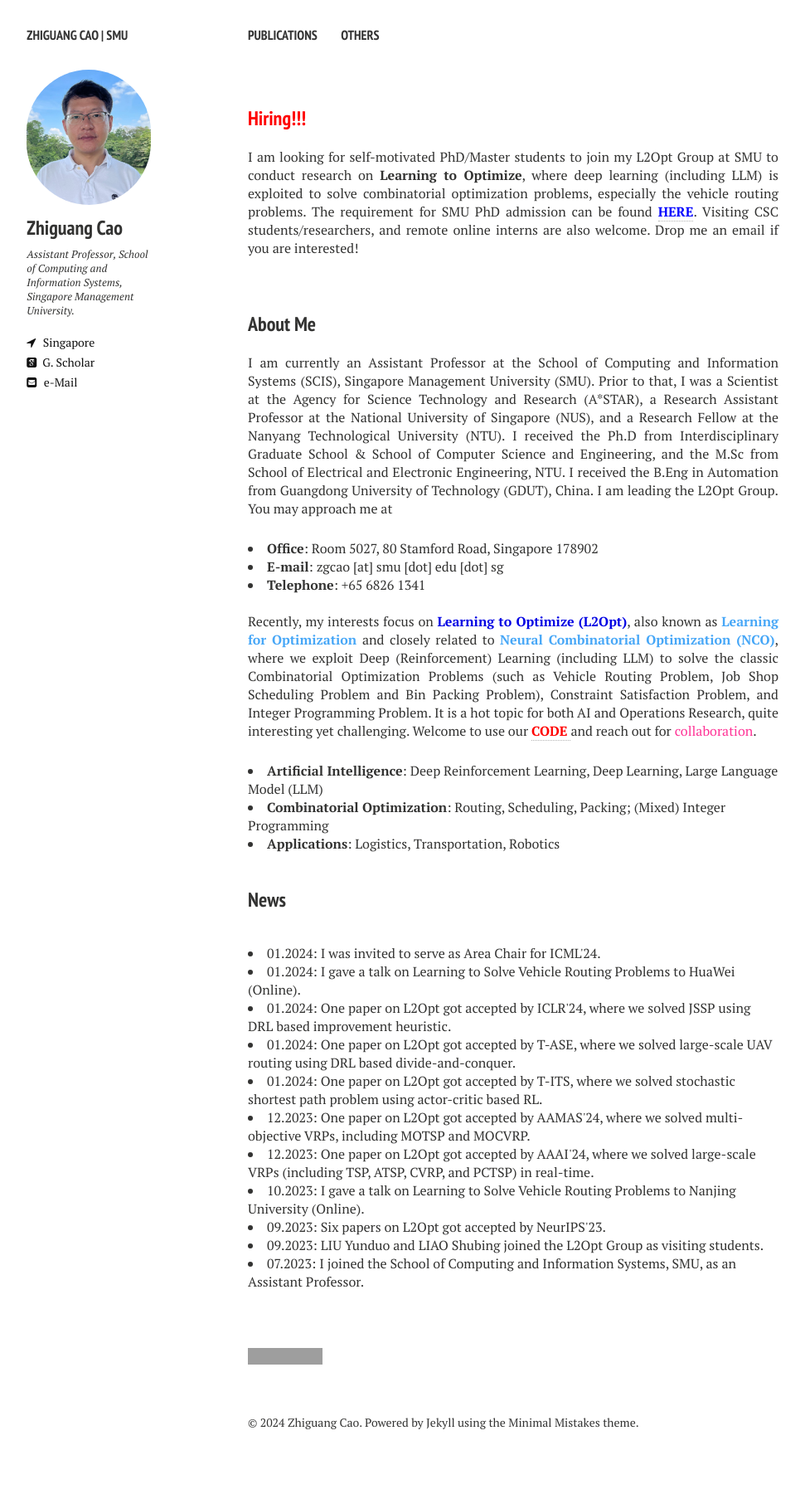
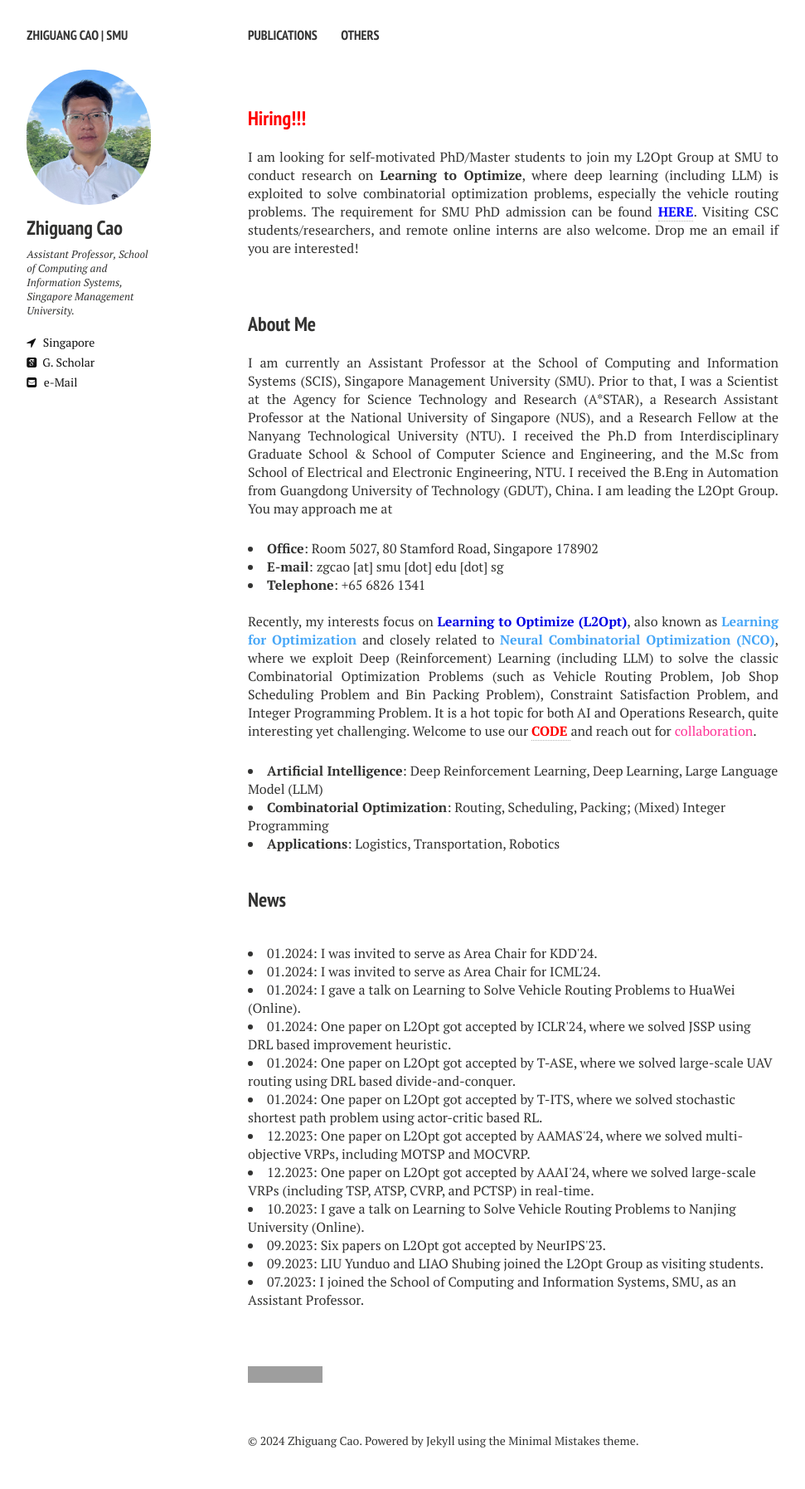
Before and after one commit to zhiguangcaosg/zhiguangcaosg.github.io, a Jekyll site: the page built from index.md, in a window 1280 px wide. Shown: the whole page at 83% size, without its empty margins (21-992 px from the left). Built offline with Jekyll 4.4.1, drawn with Linux system fonts in a browser that asks for light colours; nearby versions of some CDN libraries; before the commit the page ends 1773 px from its top, so only the background shows below that; grey boxes are pictures that could not be loaded.

Commit message:
Update index.md

```diff
--- a/index.md
+++ b/index.md
@@ -38,6 +38,10 @@ image: banner1.png
 </li>
 
 <h3 style="margin-bottom:-8px;padding-top:20px;">News</h3> <br>
+
+<li>
+01.2024:  I was invited to serve as Area Chair for KDD'24.
+</li>
 
 <li>
 01.2024:  I was invited to serve as Area Chair for ICML'24.
```
